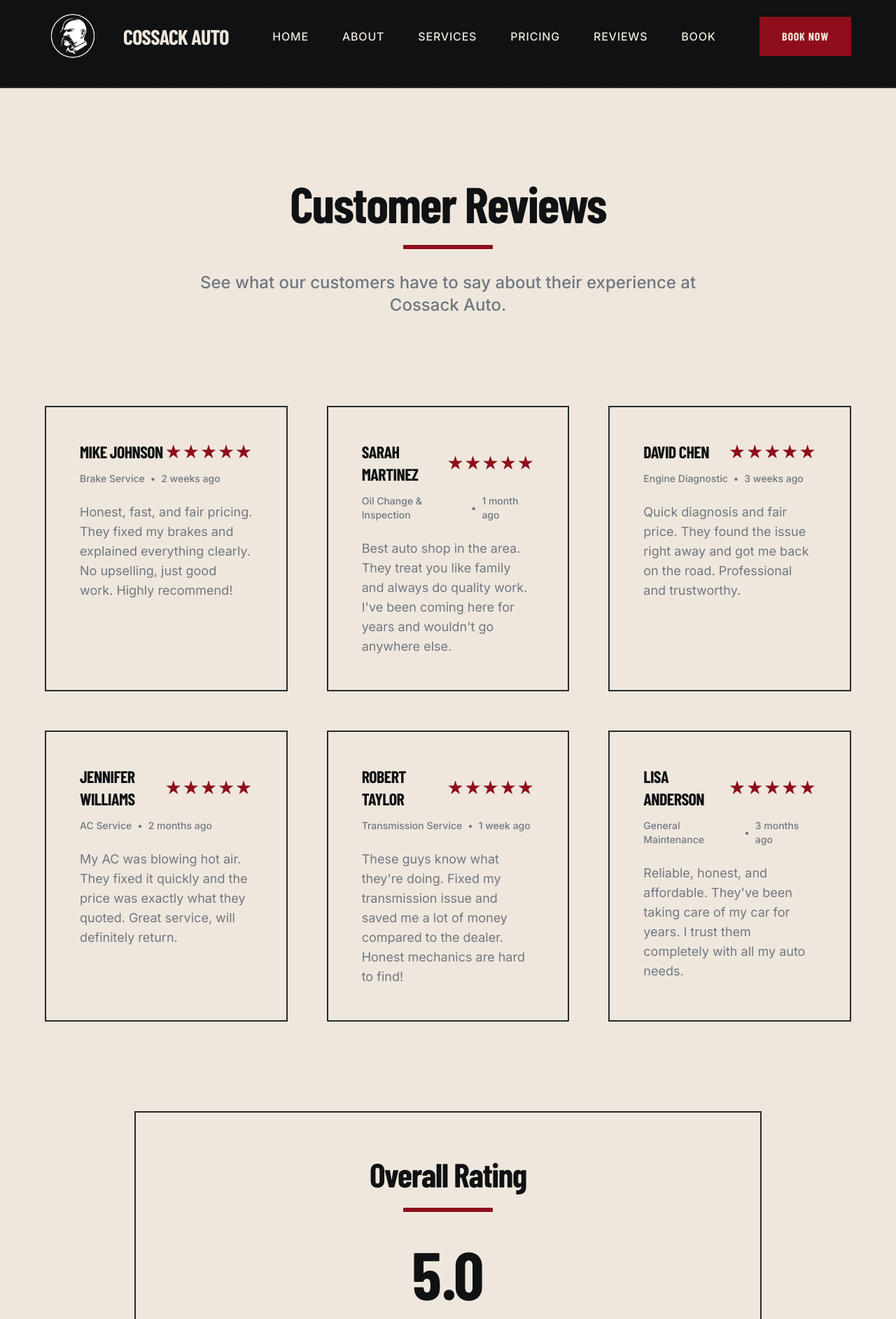
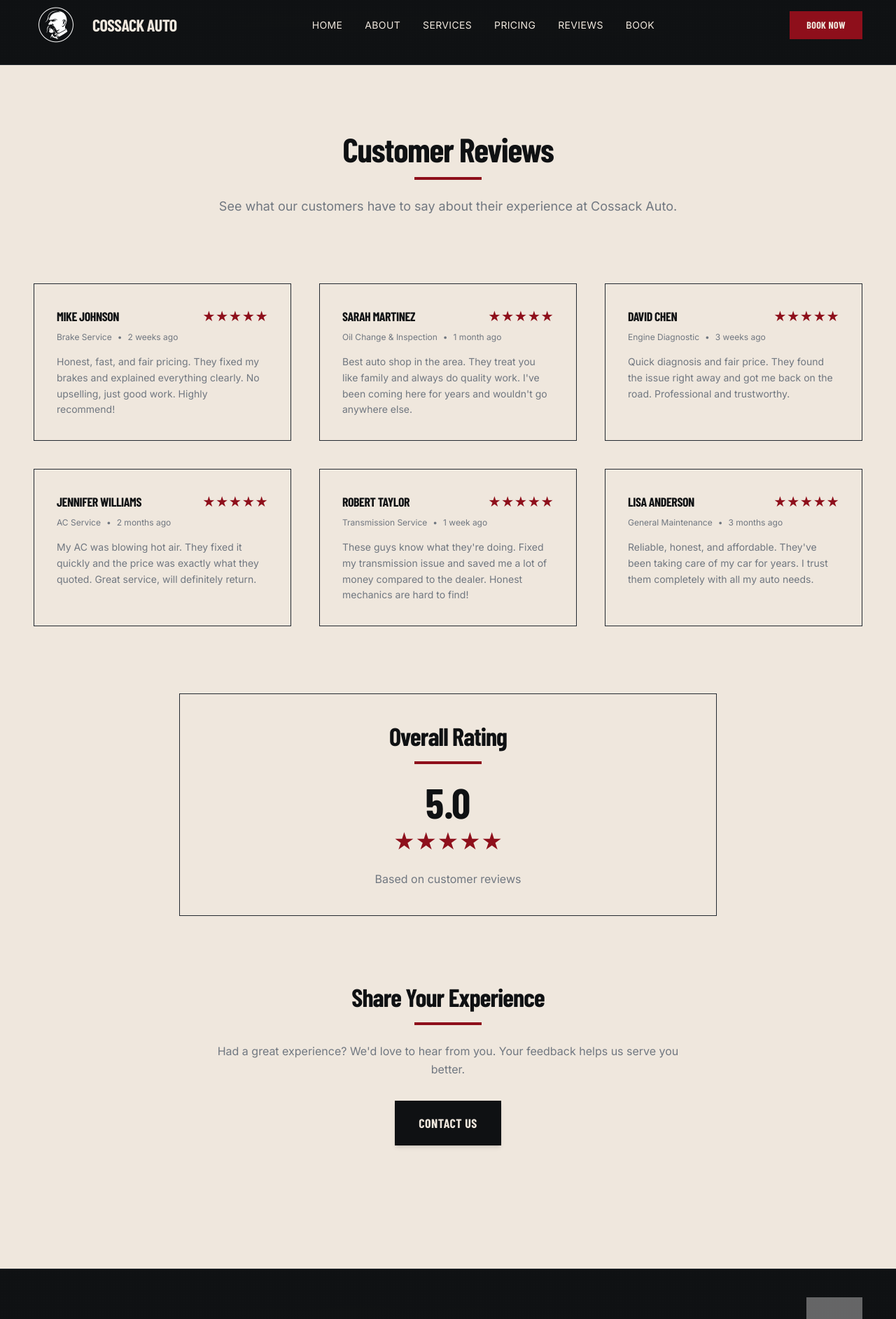
Before and after one commit to AstridBonoan/cossack_auto, a React (Vite) app in the folder frontend/: page /#/reviews in a window 1280 px wide. Shown: the part 20-1905 px from the top of the page at 70% size. Built offline with nearby package versions, Linux system fonts and the light colour scheme; grey boxes are pictures that could not be loaded; a web font is replaced by a local one.

Commit message:
Scale back typography and spacing to more reasonable, professional sizes

```diff
--- a/frontend/src/Layout.jsx
+++ b/frontend/src/Layout.jsx
@@ -7,16 +7,16 @@ function Layout({ children }) {
 
   return (
     <div className="min-h-screen bg-off-white">
-      <header className="bg-charcoal text-off-white border-b-2 border-border-gray texture-charcoal">
-        <div className="container mx-auto px-6 md:px-12 lg:px-16">
-          <div className="flex items-center justify-between py-5 md:py-7 lg:py-8">
+      <header className="bg-charcoal text-off-white border-b border-border-gray texture-charcoal">
+        <div className="container mx-auto px-6 md:px-8 lg:px-12">
+          <div className="flex items-center justify-between py-4 md:py-5 lg:py-6">
             {/* Logo + Name */}
-            <Link to="/" className="flex items-center gap-5 md:gap-6 lg:gap-8">
+            <Link to="/" className="flex items-center gap-4 md:gap-5">
               <div className="relative inline-block">
               <img
                   src="/cossack_auto/logo/cosscack.PNG"
                   alt="Cossack Auto Logo"
-                  className="w-14 h-14 md:w-18 md:h-18 lg:w-20 lg:h-20 flex-shrink-0"
+                  className="w-12 h-12 md:w-14 md:h-14 lg:w-16 lg:h-16 flex-shrink-0"
                   style={{
                     filter: 'brightness(1.2) contrast(1.3)',
                     mixBlendMode: 'normal'
@@ -24,18 +24,18 @@ function Layout({ children }) {
                 />
               </div>
               <div>
-                <h1 className="text-xl md:text-2xl lg:text-3xl font-heading font-bold tracking-tight">COSSACK AUTO</h1>
+                <h1 className="text-lg md:text-xl lg:text-2xl font-heading font-bold tracking-tight">COSSACK AUTO</h1>
               </div>
             </Link>
 
             {/* Navigation - Desktop */}
-            <nav className="hidden md:flex items-center gap-10 lg:gap-12">
-              <Link to="/" className="text-off-white hover:text-off-white/80 font-body text-sm md:text-base uppercase tracking-wider transition-colors font-medium">Home</Link>
-              <Link to="/about" className="text-off-white hover:text-off-white/80 font-body text-sm md:text-base uppercase tracking-wider transition-colors font-medium">About</Link>
-              <Link to="/services" className="text-off-white hover:text-off-white/80 font-body text-sm md:text-base uppercase tracking-wider transition-colors font-medium">Services</Link>
-              <Link to="/pricing" className="text-off-white hover:text-off-white/80 font-body text-sm md:text-base uppercase tracking-wider transition-colors font-medium">Pricing</Link>
-              <Link to="/reviews" className="text-off-white hover:text-off-white/80 font-body text-sm md:text-base uppercase tracking-wider transition-colors font-medium">Reviews</Link>
-              <Link to="/reservation" className="text-off-white hover:text-off-white/80 font-body text-sm md:text-base uppercase tracking-wider transition-colors font-medium">Book</Link>
+            <nav className="hidden md:flex items-center gap-6 lg:gap-8">
+              <Link to="/" className="text-off-white hover:text-off-white/80 font-body text-sm uppercase tracking-wide transition-colors">Home</Link>
+              <Link to="/about" className="text-off-white hover:text-off-white/80 font-body text-sm uppercase tracking-wide transition-colors">About</Link>
+              <Link to="/services" className="text-off-white hover:text-off-white/80 font-body text-sm uppercase tracking-wide transition-colors">Services</Link>
+              <Link to="/pricing" className="text-off-white hover:text-off-white/80 font-body text-sm uppercase tracking-wide transition-colors">Pricing</Link>
+              <Link to="/reviews" className="text-off-white hover:text-off-white/80 font-body text-sm uppercase tracking-wide transition-colors">Reviews</Link>
+              <Link to="/reservation" className="text-off-white hover:text-off-white/80 font-body text-sm uppercase tracking-wide transition-colors">Book</Link>
             </nav>
 
             {/* Mobile Menu Button */}
@@ -56,7 +56,7 @@ function Layout({ children }) {
             {/* CTA Button - Desktop */}
             <Link
               to="/reservation"
-              className="hidden md:block bg-cossack-red hover:bg-cossack-red/90 text-off-white font-heading font-bold py-3 px-6 lg:py-4 lg:px-8 uppercase tracking-wider text-sm md:text-base transition-colors"
+              className="hidden md:block bg-cossack-red hover:bg-cossack-red/90 text-off-white font-heading font-bold py-2 px-4 md:py-2.5 md:px-6 uppercase tracking-wide text-sm transition-colors"
             >
               Book Now
             </Link>
@@ -87,11 +87,11 @@ function Layout({ children }) {
 
       {children}
 
-      <footer className="bg-charcoal text-off-white mt-20 md:mt-28 lg:mt-32 border-t-2 border-border-gray texture-charcoal">
-        <div className="container mx-auto px-6 md:px-12 lg:px-16 py-10 md:py-12 lg:py-14">
-          <div className="flex flex-col md:flex-row items-center justify-between gap-6">
+      <footer className="bg-charcoal text-off-white mt-16 md:mt-20 border-t border-border-gray texture-charcoal">
+        <div className="container mx-auto px-6 md:px-8 lg:px-12 py-8 md:py-10">
+          <div className="flex flex-col md:flex-row items-center justify-between gap-4">
             <div className="text-center md:text-left">
-              <p className="text-sm md:text-base text-muted-gray uppercase tracking-wider font-body font-medium">
+              <p className="text-xs md:text-sm text-muted-gray uppercase tracking-wide font-body">
                 &copy; 2024 Cossack Auto
               </p>
             </div>
@@ -99,7 +99,7 @@ function Layout({ children }) {
               <img
                 src="/cossack_auto/logo/cossack_stamp.PNG"
                 alt="Cossack Auto Stamp"
-                className="w-20 h-20 md:w-24 md:h-24"
+                className="w-16 h-16 md:w-20 md:h-20"
               />
             </div>
           </div>
--- a/frontend/src/Reviews.jsx
+++ b/frontend/src/Reviews.jsx
@@ -59,40 +59,40 @@ function Reviews() {
   return (
     <>
       {/* Hero Section */}
-      <section className="container mx-auto px-6 md:px-12 lg:px-16 py-20 md:py-28 lg:py-32">
-        <div className="max-w-5xl mx-auto text-center">
-          <h1 className="text-5xl md:text-6xl lg:text-7xl font-heading font-bold text-charcoal mb-6 tracking-tight">Customer Reviews</h1>
-          <div className="h-1.5 w-32 bg-cossack-red mx-auto mb-8"></div>
-          <p className="text-muted-gray text-lg md:text-xl lg:text-2xl leading-relaxed max-w-3xl mx-auto font-body font-medium">
+      <section className="container mx-auto px-6 md:px-8 lg:px-12 py-16 md:py-24">
+        <div className="max-w-4xl mx-auto text-center">
+          <h1 className="text-4xl md:text-5xl font-heading font-bold text-charcoal mb-4 tracking-tight">Customer Reviews</h1>
+          <div className="h-1 w-24 bg-cossack-red mx-auto mb-6"></div>
+          <p className="text-muted-gray text-base md:text-lg leading-relaxed max-w-2xl mx-auto font-body">
             See what our customers have to say about their experience at Cossack Auto.
           </p>
         </div>
       </section>
 
       {/* Reviews Grid */}
-      <section className="container mx-auto px-6 md:px-12 lg:px-16 pb-20 md:pb-28 lg:pb-32">
-        <div className="grid grid-cols-1 md:grid-cols-2 lg:grid-cols-3 gap-10 md:gap-12 lg:gap-14">
+      <section className="container mx-auto px-6 md:px-8 lg:px-12 pb-16 md:pb-24">
+        <div className="grid grid-cols-1 md:grid-cols-2 lg:grid-cols-3 gap-8 md:gap-10">
           {reviews.map((review) => (
             <div
               key={review.id}
-              className="bg-off-white border-2 border-border-gray p-10 md:p-12 hover:border-charcoal/40 transition-all duration-200"
+              className="bg-off-white border border-border-gray p-8 hover:border-charcoal/40 transition-colors"
             >
-              <div className="mb-6">
-                <div className="flex items-center justify-between mb-3">
-                  <h3 className="text-xl md:text-2xl font-heading font-bold text-charcoal uppercase tracking-tight">
+              <div className="mb-4">
+                <div className="flex items-center justify-between mb-2">
+                  <h3 className="text-lg font-heading font-bold text-charcoal uppercase tracking-tight">
                     {review.name}
                   </h3>
-                  <span className="text-cossack-red text-xl md:text-2xl font-heading">
+                  <span className="text-cossack-red text-lg font-heading">
                     {renderStars(review.rating)}
                   </span>
                 </div>
-                <div className="flex items-center gap-2 text-sm text-muted-gray font-body font-medium">
+                <div className="flex items-center gap-2 text-xs text-muted-gray font-body">
                   <span>{review.service}</span>
                   <span>•</span>
                   <span>{review.date}</span>
                 </div>
               </div>
-              <p className="text-muted-gray text-base md:text-lg leading-relaxed font-body">
+              <p className="text-muted-gray text-sm leading-relaxed font-body">
                 {review.review}
               </p>
             </div>
@@ -101,33 +101,33 @@ function Reviews() {
       </section>
 
       {/* Average Rating Section */}
-      <section className="container mx-auto px-6 md:px-12 lg:px-16 pb-20 md:pb-28 lg:pb-32">
-        <div className="max-w-4xl mx-auto bg-off-white border-2 border-border-gray p-12 md:p-14 lg:p-16 text-center">
-          <h2 className="text-4xl md:text-5xl font-heading font-bold text-charcoal mb-6 tracking-tight">Overall Rating</h2>
-          <div className="h-1.5 w-32 bg-cossack-red mx-auto mb-10"></div>
-          <div className="mb-8">
-            <span className="text-6xl md:text-7xl lg:text-8xl font-heading font-bold text-charcoal">5.0</span>
-            <div className="text-cossack-red text-4xl md:text-5xl font-heading mt-4">
+      <section className="container mx-auto px-6 md:px-8 lg:px-12 pb-16 md:pb-24">
+        <div className="max-w-3xl mx-auto bg-off-white border border-border-gray p-8 md:p-10 text-center">
+          <h2 className="text-3xl md:text-4xl font-heading font-bold text-charcoal mb-4 tracking-tight">Overall Rating</h2>
+          <div className="h-1 w-24 bg-cossack-red mx-auto mb-6"></div>
+          <div className="mb-6">
+            <span className="text-5xl md:text-6xl font-heading font-bold text-charcoal">5.0</span>
+            <div className="text-cossack-red text-3xl font-heading mt-2">
               {renderStars(5)}
             </div>
           </div>
-          <p className="text-muted-gray text-base md:text-lg font-body font-medium">
+          <p className="text-muted-gray text-base font-body">
             Based on customer reviews
           </p>
         </div>
       </section>
 
       {/* Leave Review CTA */}
-      <section className="container mx-auto px-6 md:px-12 lg:px-16 pb-20 md:pb-28 lg:pb-32">
-        <div className="max-w-3xl mx-auto text-center">
-          <h2 className="text-4xl md:text-5xl font-heading font-bold text-charcoal mb-6 tracking-tight">Share Your Experience</h2>
-          <div className="h-1.5 w-32 bg-cossack-red mx-auto mb-8"></div>
-          <p className="text-muted-gray text-lg md:text-xl leading-relaxed font-body mb-10 font-medium">
+      <section className="container mx-auto px-6 md:px-8 lg:px-12 pb-16 md:pb-24">
+        <div className="max-w-2xl mx-auto text-center">
+          <h2 className="text-3xl md:text-4xl font-heading font-bold text-charcoal mb-4 tracking-tight">Share Your Experience</h2>
+          <div className="h-1 w-24 bg-cossack-red mx-auto mb-6"></div>
+          <p className="text-muted-gray text-base leading-relaxed font-body mb-8">
             Had a great experience? We'd love to hear from you. Your feedback helps us serve you better.
           </p>
           <a
             href="tel:+1234567890"
-            className="inline-block bg-charcoal hover:bg-charcoal/90 active:bg-charcoal/95 text-off-white font-heading font-bold py-5 px-10 md:py-6 md:px-12 uppercase tracking-wider text-lg md:text-xl transition-all duration-200 border-2 border-charcoal shadow-lg hover:shadow-xl"
+            className="inline-block bg-charcoal hover:bg-charcoal/90 active:bg-charcoal/95 text-off-white font-heading font-bold py-4 px-8 uppercase tracking-wide text-lg transition-all duration-200 border-2 border-charcoal shadow-md hover:shadow-lg"
           >
             Contact Us
           </a>
```
Also changed, not shown: frontend/src/About.jsx (+45 -45 lines), frontend/src/Home.jsx (+9 -9 lines), frontend/src/Pricing.jsx (+33 -33 lines), frontend/src/Services.jsx (+22 -22 lines).
